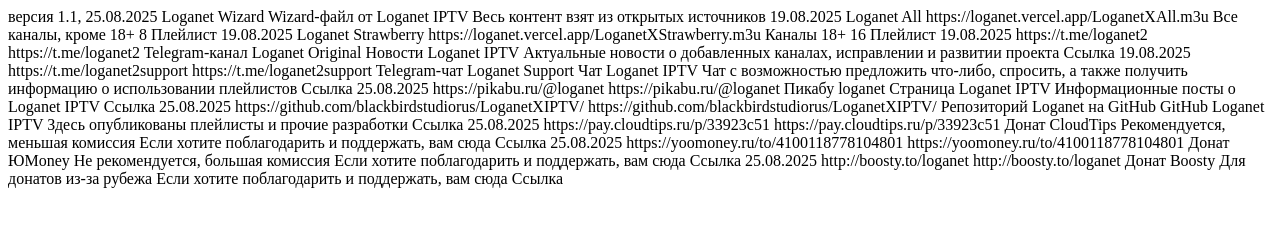
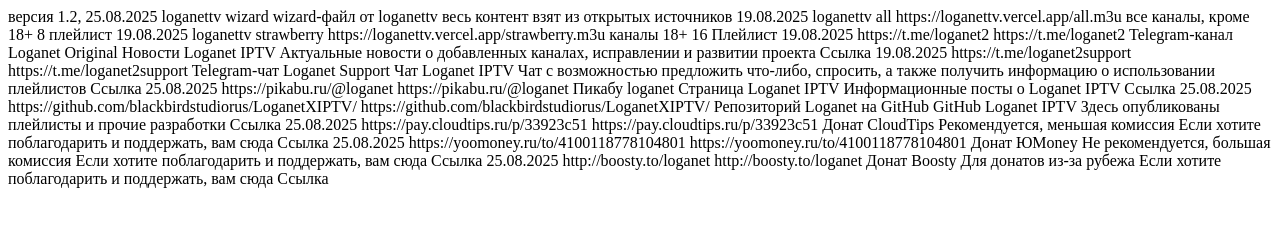
Before and after one commit to loganettv/playlists, a plain HTML site: page index.html in a window 1280 px wide. Drawn offline with Linux system fonts and the light colour scheme.

Commit message:
Update index.html

```diff
--- a/index.html
+++ b/index.html
@@ -1,26 +1,26 @@
 <?xml version="1.0" encoding="utf-8"?>
 <wizard>
   <info>
-    <version>версия 1.1, 25.08.2025</version>
-    <name>Loganet Wizard</name>
-    <comment>Wizard-файл от Loganet IPTV</comment>
-    <warning>Весь контент взят из открытых источников</warning>
+    <version>версия 1.2, 25.08.2025</version>
+    <name>loganettv wizard</name>
+    <comment>wizard-файл от loganettv</comment>
+    <warning>весь контент взят из открытых источников</warning>
   </info>
 
   <playlists>
 
     <playlist>
       <date>19.08.2025</date>
-      <name>Loganet All</name> <url>https://loganet.vercel.app/LoganetXAll.m3u</url>
-      <comment>Все каналы, кроме 18+</comment>
+      <name>loganettv all</name> <url>https://loganettv.vercel.app/all.m3u</url>
+      <comment>все каналы, кроме 18+</comment>
       <update_hours>8</update_hours>
-      <group>Плейлист</group>
+      <group>плейлист</group>
     </playlist>
 
     <playlist>
       <date>19.08.2025</date>
-      <name>Loganet Strawberry</name> <url>https://loganet.vercel.app/LoganetXStrawberry.m3u</url>
-      <comment>Каналы 18+</comment>
+      <name>loganettv strawberry</name> <url>https://loganettv.vercel.app/strawberry.m3u</url>
+      <comment>каналы 18+</comment>
       <update_hours>16</update_hours>
       <group>Плейлист</group>
     </playlist>
```
